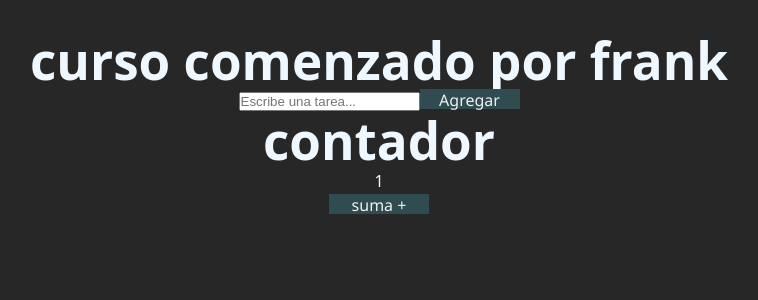
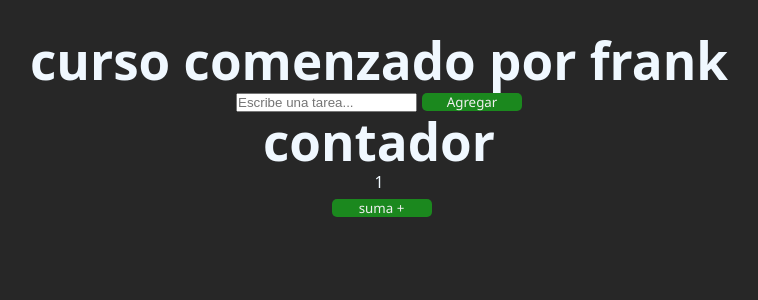
Before and after one commit to franciscojcc007/react_curso, a React (Vite) app in the folder MAGIA-REACT/: page / in a window 1280 px wide. Shown: the top 300 px of the page, without its empty margins (261-1019 px from the left). Built offline with nearby package versions, Linux system fonts and the light colour scheme.

Commit message:
se actualiza el color y el tamaño del botón, se ajustan los márgenes y se eliminan estilos comentados para mejorar la claridad del código

```diff
--- a/MAGIA-REACT/src/components/button/button.css
+++ b/MAGIA-REACT/src/components/button/button.css
@@ -1,23 +1,18 @@
 .btn{
   color: rgb(240, 240, 240);
-  background-color: rgb(49, 76, 80);
+  background-color: rgb(27, 136, 30);
   width: 100px;
-  height: 20px;
-  /* border-radius: 10px; */
-  /* margin: 10px 0 0 10px; */
+  height: auto;
+  border-radius: 5px;
+  margin: 5px 0 0 5px;
   border: none;
   font-family:'Segoe UI', Tahoma, Geneva, Verdana, sans-serif;
-  font-size: 1rem;
 }
 
 .btn:hover{
-  background-color: rgb(33, 55, 58);
+  background-color: rgb(54, 96, 66);
 }
 
 .btn:active{
-  background-color: rgb(59, 136, 148);
+  background-color: rgb(32, 103, 42);
 }
-
-.btn svg{
-  margin-right: 8px;
-}
```
